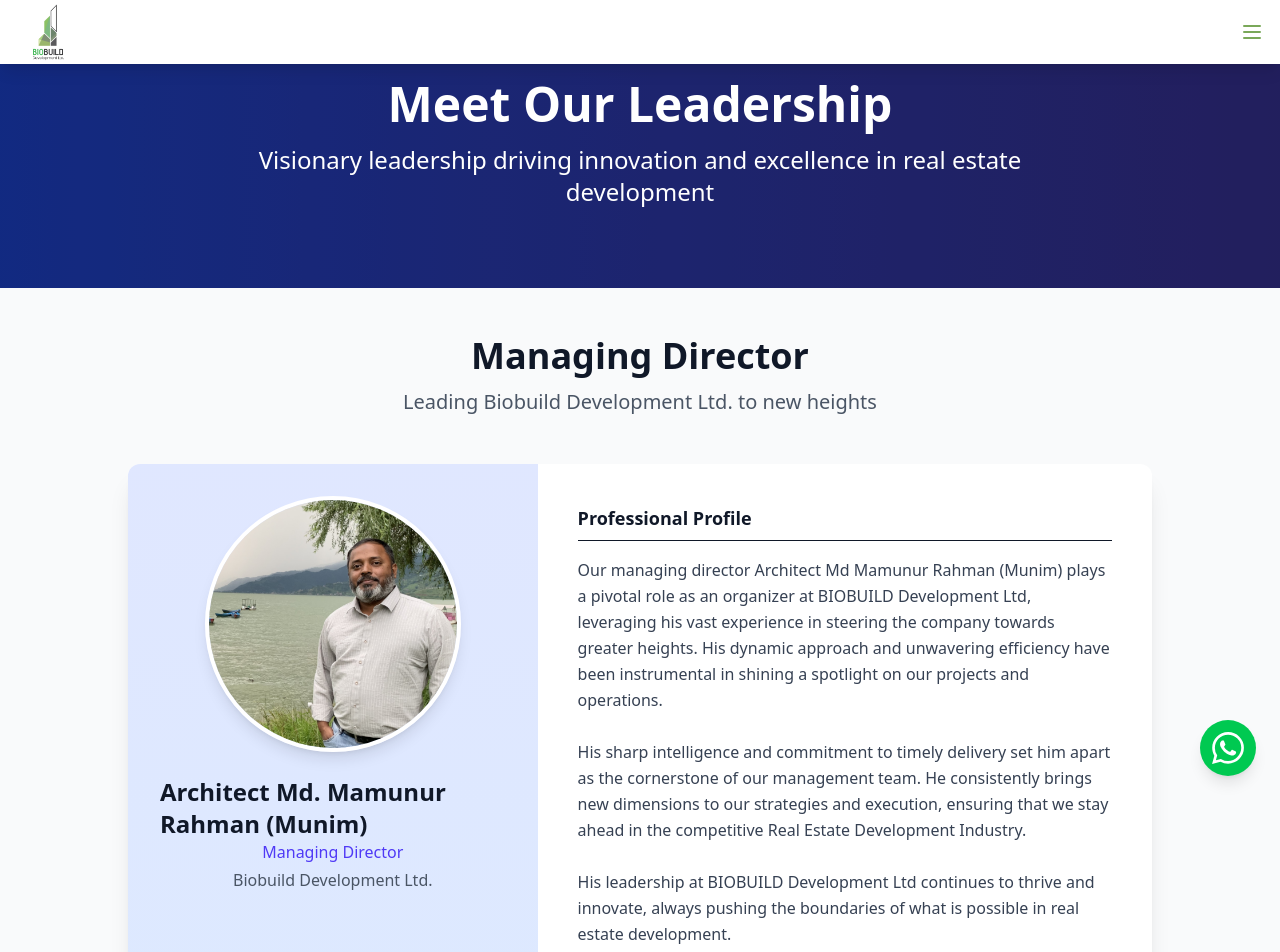
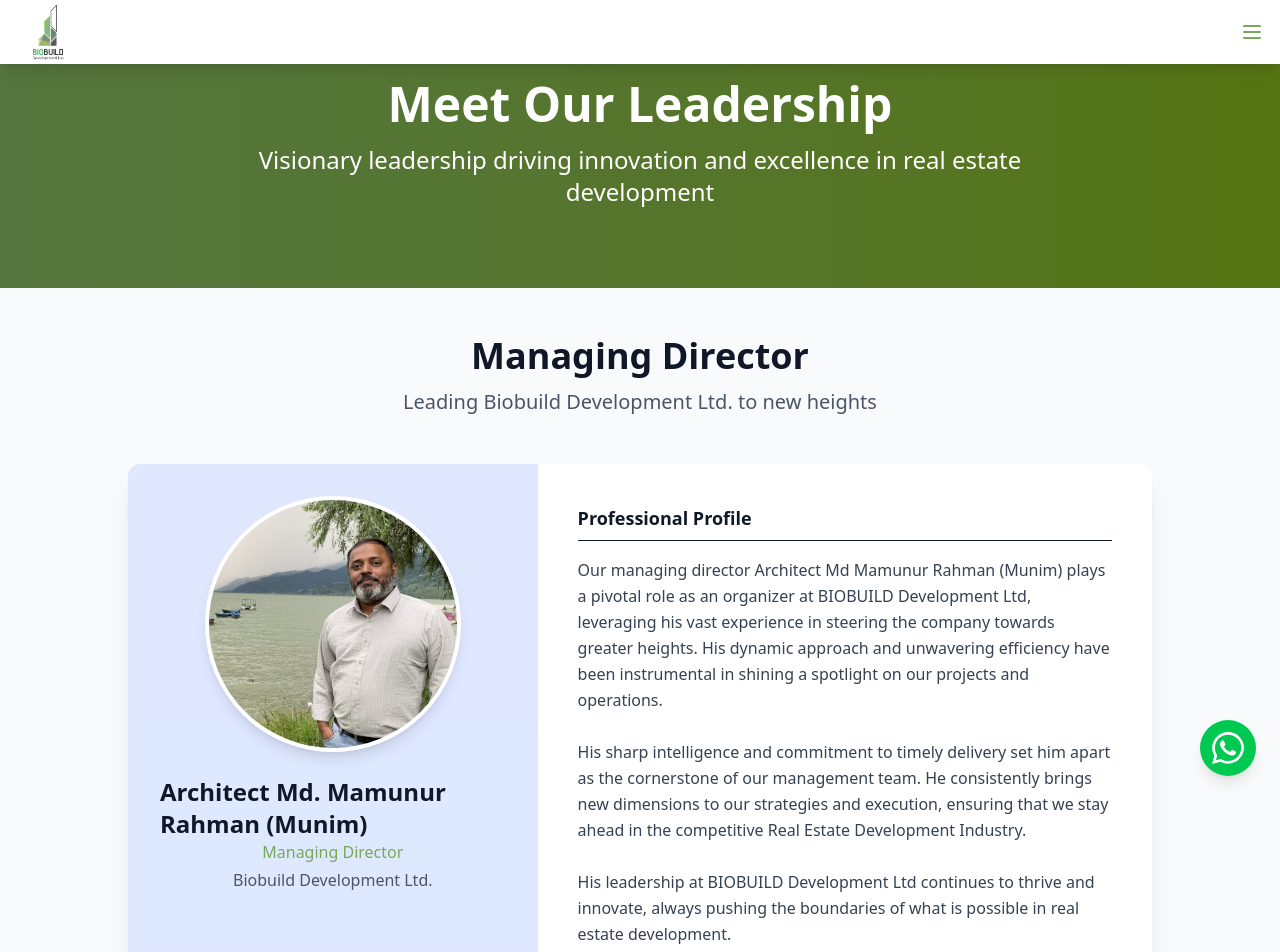
Before and after one commit to Kamiaaa/biobuild, a Next.js app: page /managing-director in a window 1280 px wide. Shown: the top 952 px of the page. Built offline with nearby package versions, Linux system fonts and the light colour scheme.

Commit message:
MD page added hero section edited

```diff
--- a/app/managing-director/page.tsx
+++ b/app/managing-director/page.tsx
@@ -29,7 +29,7 @@
     return (
         <main className="min-h-screen bg-gray-50">
             {/* Hero Section */}
-            <div className="relative bg-gradient-to-r from-blue-800 to-indigo-900 py-20 px-4 sm:px-6 lg:px-8 text-white">
+            <div className="relative bg-gradient-to-r from-[#7AA859] to-[#7AA819] py-20 px-4 sm:px-6 lg:px-8 text-white">
                 <div className="absolute inset-0 bg-black opacity-30"></div>
                 <div className="max-w-7xl mx-auto relative z-10">
                     <div className="text-center">
@@ -61,7 +61,7 @@
                                     alt={`Portrait of ${director.name}`}
                                 />
                                 <h2 className="mt-6 text-2xl font-bold text-gray-900">{director.name}</h2>
-                                <p className="text-indigo-600 font-medium">{director.title}</p>
+                                <p className="text-[#7AA859] font-medium">{director.title}</p>
                                 <p className="text-gray-600 mt-1">{director.company}</p>
                             </div>
 
```
